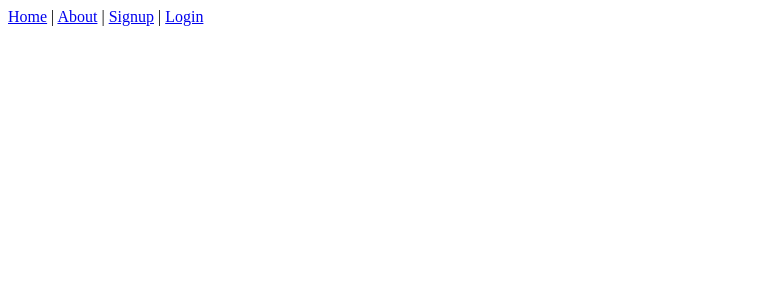
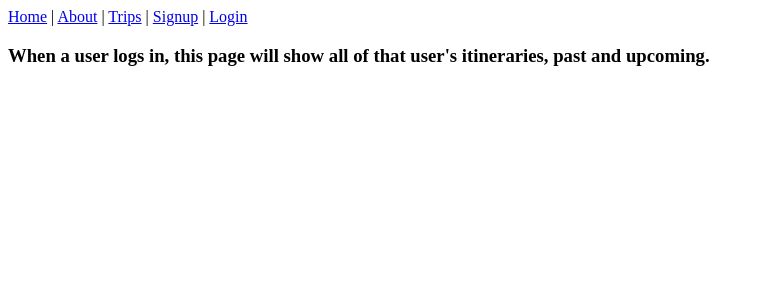
Before and after one commit to Lindseykatz/capstone_vue, a Vue app: page /trips in a window 1280 px wide. Shown: the top 300 px of the page, without its empty margins (0-764 px from the left). Built offline with nearby package versions, Linux system fonts and the light colour scheme.

Commit message:
Create Trips Index page (connect with router.js and App.vue)

```diff
--- a/src/App.vue
+++ b/src/App.vue
@@ -4,6 +4,8 @@
       <router-link to="/">Home</router-link>
       |
       <router-link to="/about">About</router-link>
+      |
+      <router-link to="/trips">Trips</router-link>
       <span v-if="!jwt">
         |
         <router-link to="/signup">Signup</router-link>
--- a/src/router.js
+++ b/src/router.js
@@ -4,6 +4,7 @@ import Home from "./views/Home.vue";
 import Signup from "./views/Signup.vue";
 import Login from "./views/Login.vue";
 import Logout from "./views/Logout.vue";
+import Trips from "./views/TripsIndex.vue";
 
 Vue.use(Router);
 
@@ -38,6 +39,11 @@ export default new Router({
       path: "/logout",
       name: "logout",
       component: Logout
+    },
+    {
+      path: "/trips",
+      name: "trips-index",
+      component: Trips
     }
   ]
 });
--- /dev/null
+++ b/src/views/TripsIndex.vue
@@ -0,0 +1,6 @@
+<template>
+  <div class="trips-index">
+    <h3>When a user logs in, this page will show all of that user's itineraries, past and upcoming.</h3>
+  </div>
+</template>
+<script></script>
```
